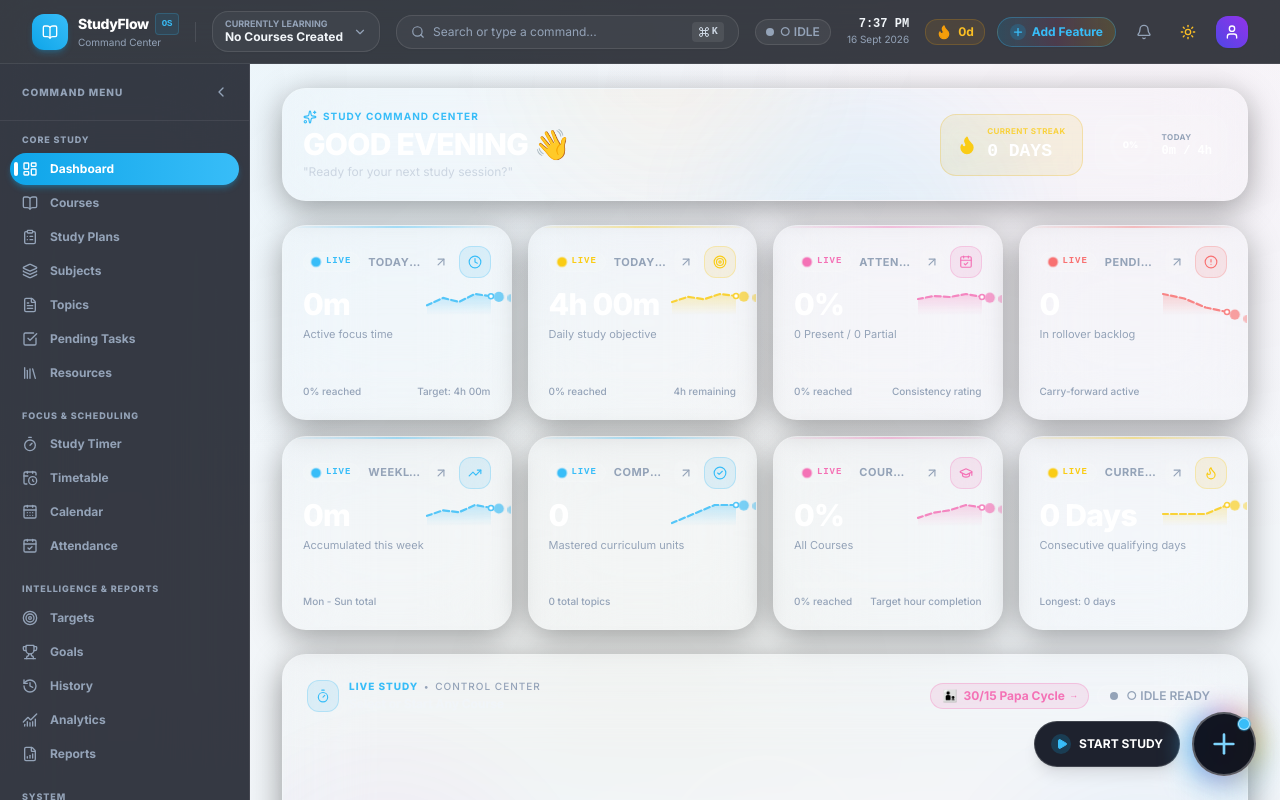
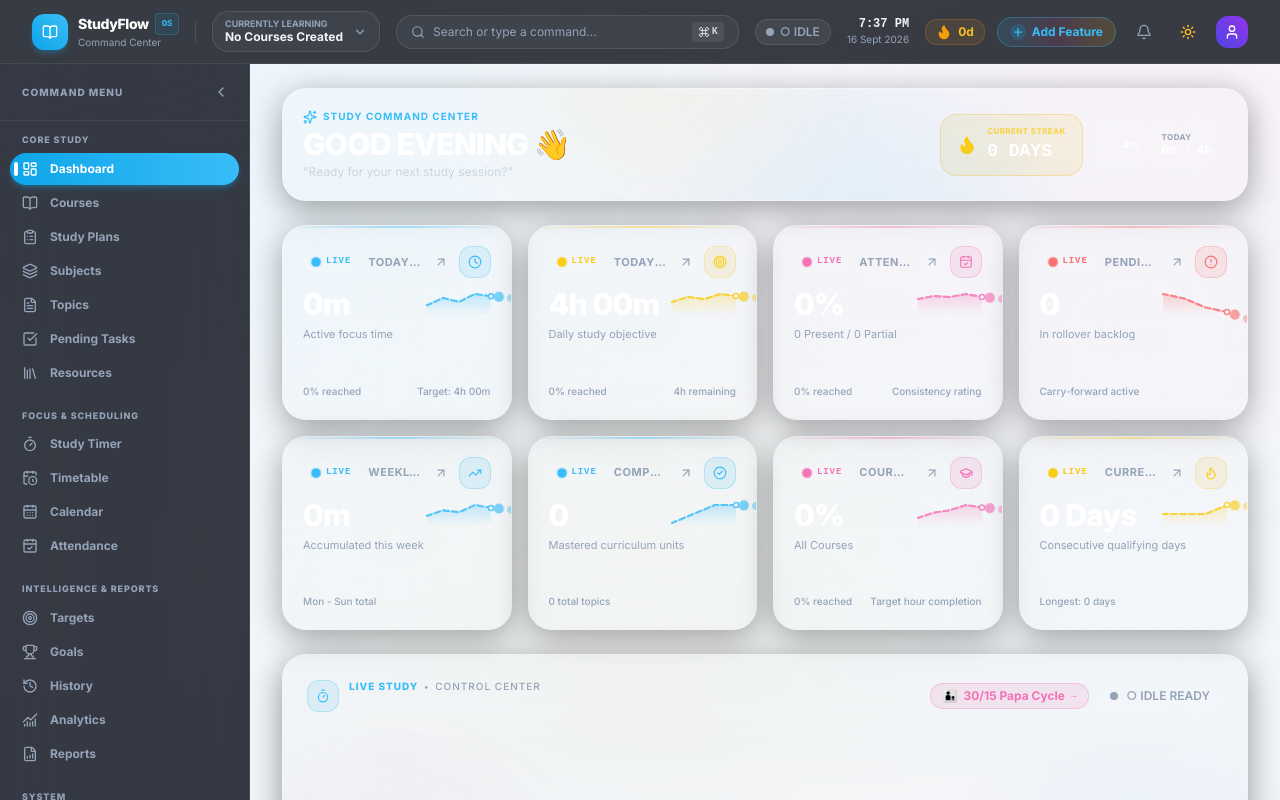
Before and after one commit to srrahulchauhan/studyingsmart, a React (Vite) app: page / in a window 1280 px wide. Shown: the top 800 px of the page. Built offline with nearby package versions, Linux system fonts and the light colour scheme.

Commit message:
fix: remove floating plus (+) action button per user request

```diff
--- a/src/App.jsx
+++ b/src/App.jsx
@@ -9,8 +9,6 @@ import MobileNav from './components/layout/MobileNav';
 import GlobalSearchModal from './components/common/GlobalSearchModal';
 import QuickActionsModal from './components/common/QuickActionsModal';
 import CommandPaletteModal from './components/common/CommandPaletteModal';
-import FloatingStudyButton from './components/common/FloatingStudyButton';
-import QuickAddFAB from './components/common/QuickAddFAB';
 
 // Modals
 import CourseModal from './components/modals/CourseModal';
@@ -254,18 +252,6 @@ function MainLayout() {
       {/* Daily Pending Tasks Popup Reminder */}
       <PendingTasksPopupModal onNavigate={handleNavigate} />
 
-      {/* Animated Floating Plus Action Button with Feature Add Speed-Dial */}
-      <QuickAddFAB
-        onOpenNewCourse={() => setIsCourseModalOpen(true)}
-        onOpenNewPlan={() => setIsPlanModalOpen(true)}
-        onOpenNewSubject={() => setIsSubjectModalOpen(true)}
-        onOpenNewTopic={() => setIsTopicModalOpen(true)}
-        onOpenNewResource={() => setIsResourceModalOpen(true)}
-        onOpenNewTimetable={() => setIsTimetableModalOpen(true)}
-        onOpenNewTarget={() => setIsTargetModalOpen(true)}
-        onStartStudy={() => handleNavigate('timer')}
-      />
-
       {/* Mobile Bottom Navigation Bar & Drawer */}
       <MobileNav
         currentView={currentView}
```
